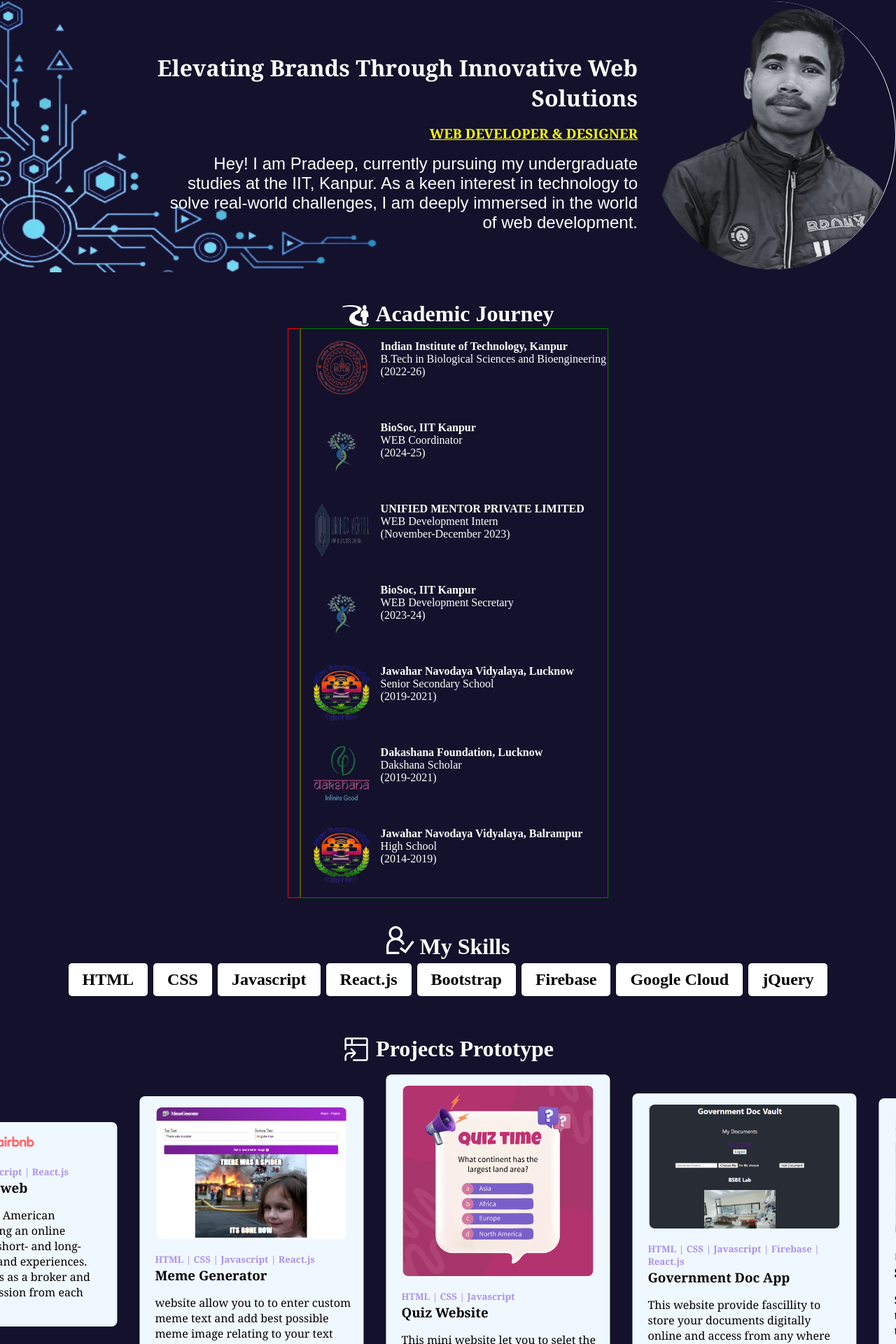
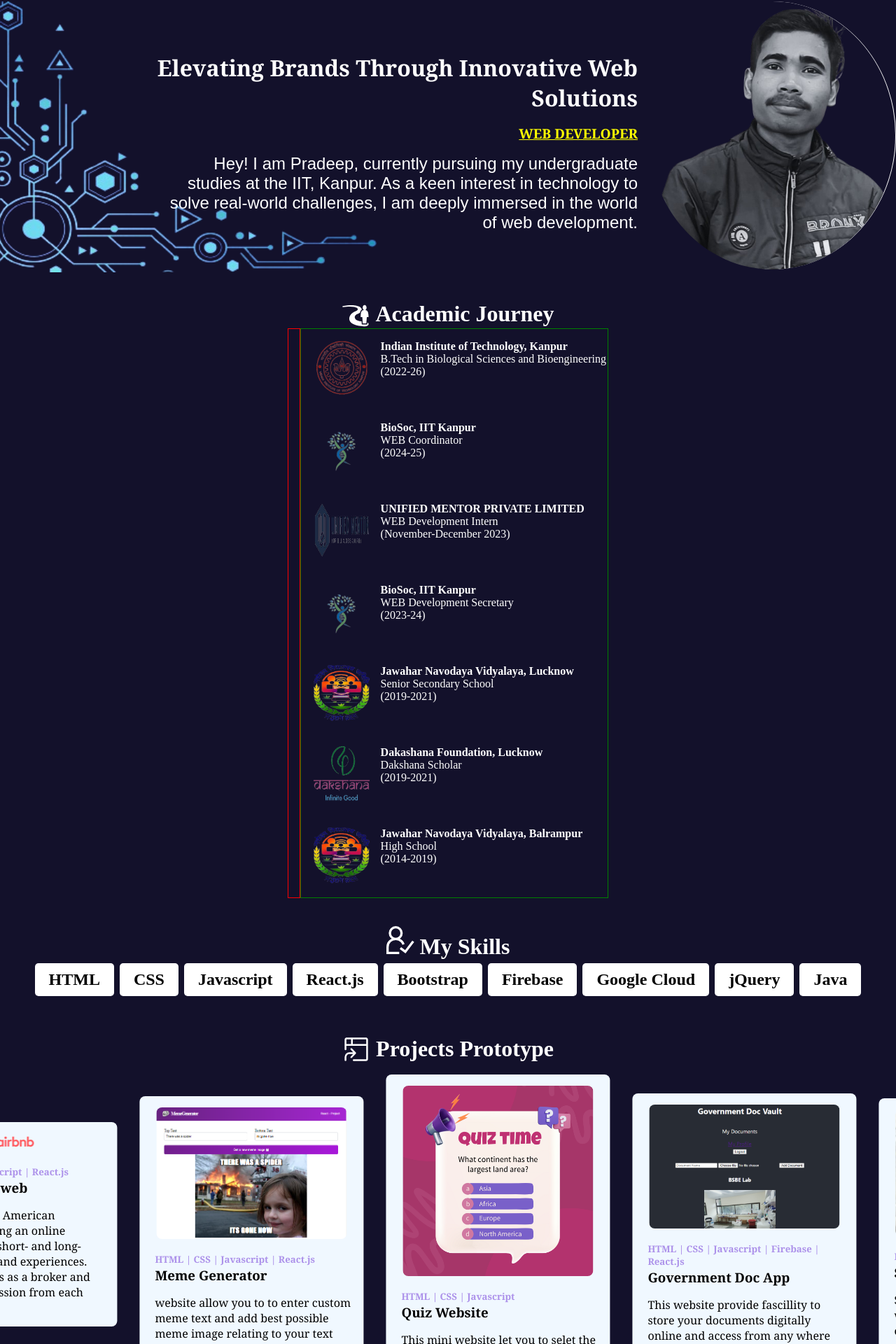
Before and after one commit to pradeepkumar-es/my-portfolio, a React (Vite) app: page / in a window 1280 px wide. Shown: the part 42-1962 px from the top of the page at 70% size. Built offline with nearby package versions, Linux system fonts and the light colour scheme.

Commit message:
data modification

```diff
--- a/src/components/Contact.jsx
+++ b/src/components/Contact.jsx
@@ -55,9 +55,9 @@ function Contact() {
               message: ""
             }
           )
-        alert("Your Message Sent Successfully! I will response you soon.")
+          alert("Thankyou, Your Message Sent Successfully! I will response you soon.")
       }
-  } alert("Please Fill Your data")
+    } else alert("Please Fill Your data")
   }
 
   return (
--- a/src/components/Home.jsx
+++ b/src/components/Home.jsx
@@ -43,7 +43,7 @@ export default function Home() {
                     <h1> Pradeep</h1> */}
                         <h1>Elevating Brands Through Innovative Web Solutions</h1>
                         <img id="pradeep-profile" src={pradeepProfile} alt="Profile of Pradeep" />
-                        <h3>WEB DEVELOPER & DESIGNER<div className="shdash"></div></h3>
+                        <h3>WEB DEVELOPER<div className="shdash"></div></h3>
                         {/* <h1 id="aboutme">Elevating Brands Through Innovative Web Solutions</h1> */}
                         <p >Hey! I am Pradeep, currently pursuing my undergraduate studies at the IIT, Kanpur. As a keen interest in technology to solve real-world challenges, I am deeply immersed in the world of web development. </p>
                         {/* <div className="message-me"> */}
@@ -102,6 +102,7 @@ export default function Home() {
                         <div>Firebase</div>
                         <div>Google Cloud</div>
                         <div>jQuery</div>
+                        <div>Java</div>
                     </div>
                 </div>
                 <div className="myproject">
--- a/src/components/data.jsx
+++ b/src/components/data.jsx
@@ -107,7 +107,7 @@ export const projects = [
         link:"https://soulsyncer.netlify.app/",
         tech: "HTML | CSS | Javascript | Firebase",
         name: "Soul Syncer",
-        detail:"Soul Syncer is social media website to let share feeling of your soul with the world."
+        detail:"Soul Syncer is like social media website to let share and keep record of feeling of your soul privately."
 
     },
     {
```
Lines whose indentation alone changed are shown as unchanged.
